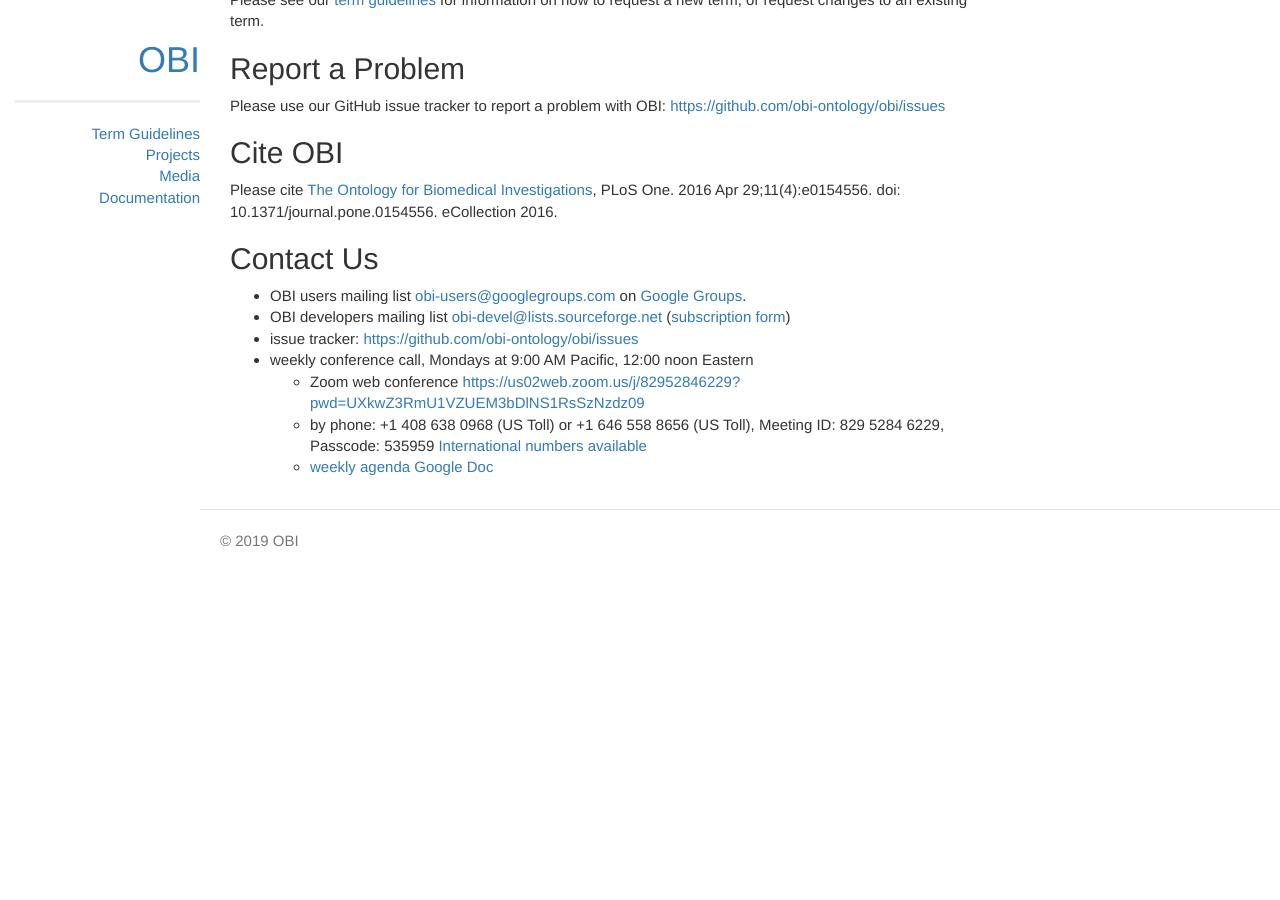
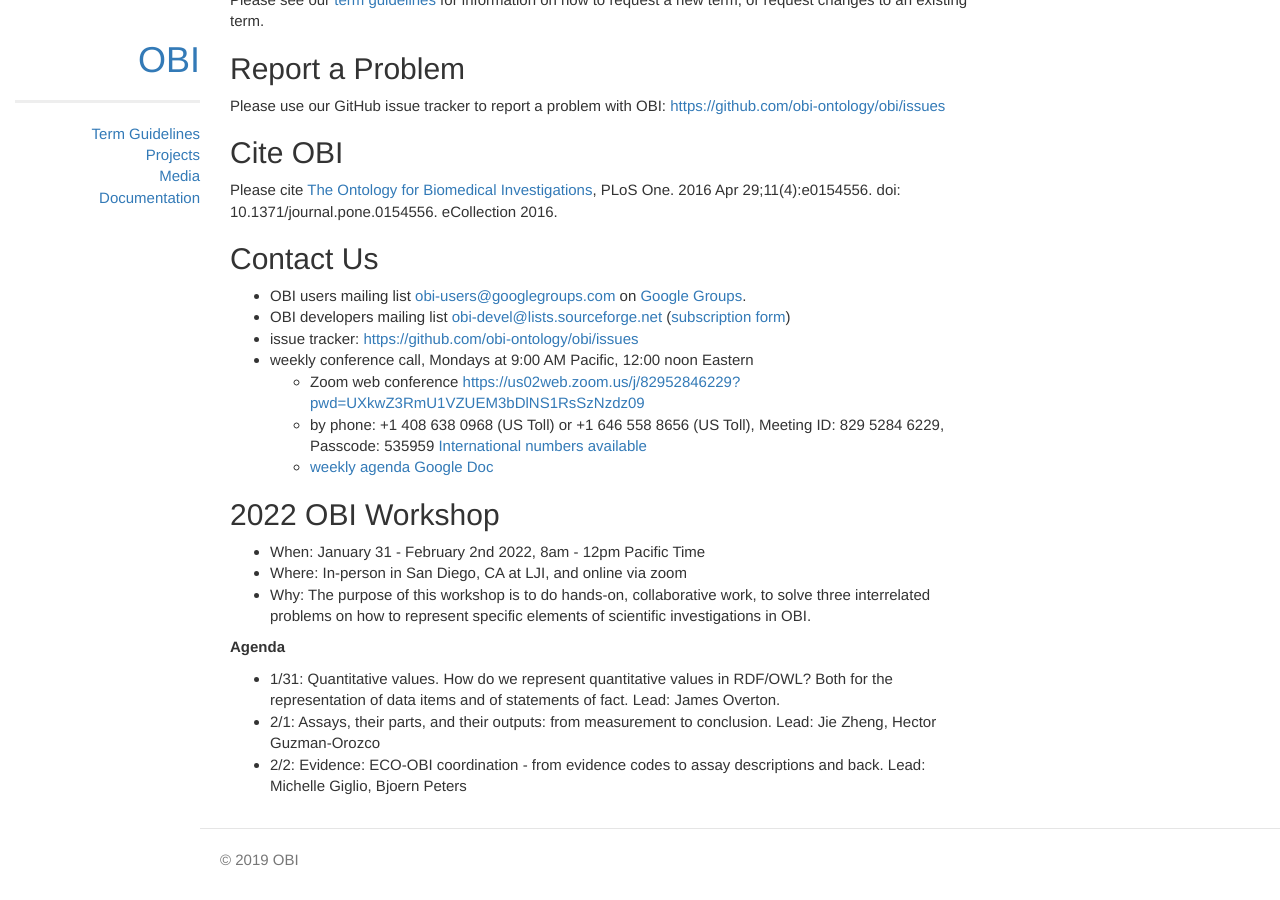
Before and after one commit to obi-ontology/obi-ontology.org, a Jekyll site: the page built from index.md, in a window 1280 px wide and 900 px high, scrolled down 1024 px. Built offline with Jekyll 4.4.1, drawn with Linux system fonts in a browser that asks for light colours; before the commit the page ends 1606 px from its top, so only the background shows below that.

Commit message:
adds OBI workshop infor ot index

```diff
--- a/index.md
+++ b/index.md
@@ -61,3 +61,16 @@ Please cite [The Ontology for Biomedical Investigations](https://www.ncbi.nlm.ni
     - Zoom web conference <https://us02web.zoom.us/j/82952846229?pwd=UXkwZ3RmU1VZUEM3bDlNS1RsSzNzdz09>
     - by phone: +1 408 638 0968 (US Toll) or +1 646 558 8656 (US Toll), Meeting ID: 829 5284 6229, Passcode: 535959 [International numbers available](https://zoom.us/u/MQm7aCi0)
     - [weekly agenda Google Doc](https://docs.google.com/document/d/1eEutJAG56gncTsWf2sAqHa4a9pQAuCbhsg_kmbF78tw/edit#heading=h.5bzhi4qntq5l)
+
+
+## 2022 OBI Workshop
+
+- When: January 31 - February 2nd 2022, 8am - 12pm Pacific Time
+- Where: In-person in San Diego, CA at LJI, and online via zoom
+- Why: The purpose of this workshop is to do hands-on, collaborative work, to solve three interrelated problems on how to represent specific elements of scientific investigations in OBI.
+
+**Agenda**
+
+- 1/31: Quantitative values. How do we represent quantitative values in RDF/OWL? Both for the representation of data items and of statements of fact.  Lead: James Overton.
+- 2/1: Assays, their parts, and their outputs: from measurement to conclusion. Lead: Jie Zheng, Hector Guzman-Orozco
+- 2/2: Evidence: ECO-OBI coordination - from evidence codes to assay descriptions and back. Lead: Michelle Giglio, Bjoern Peters
```
